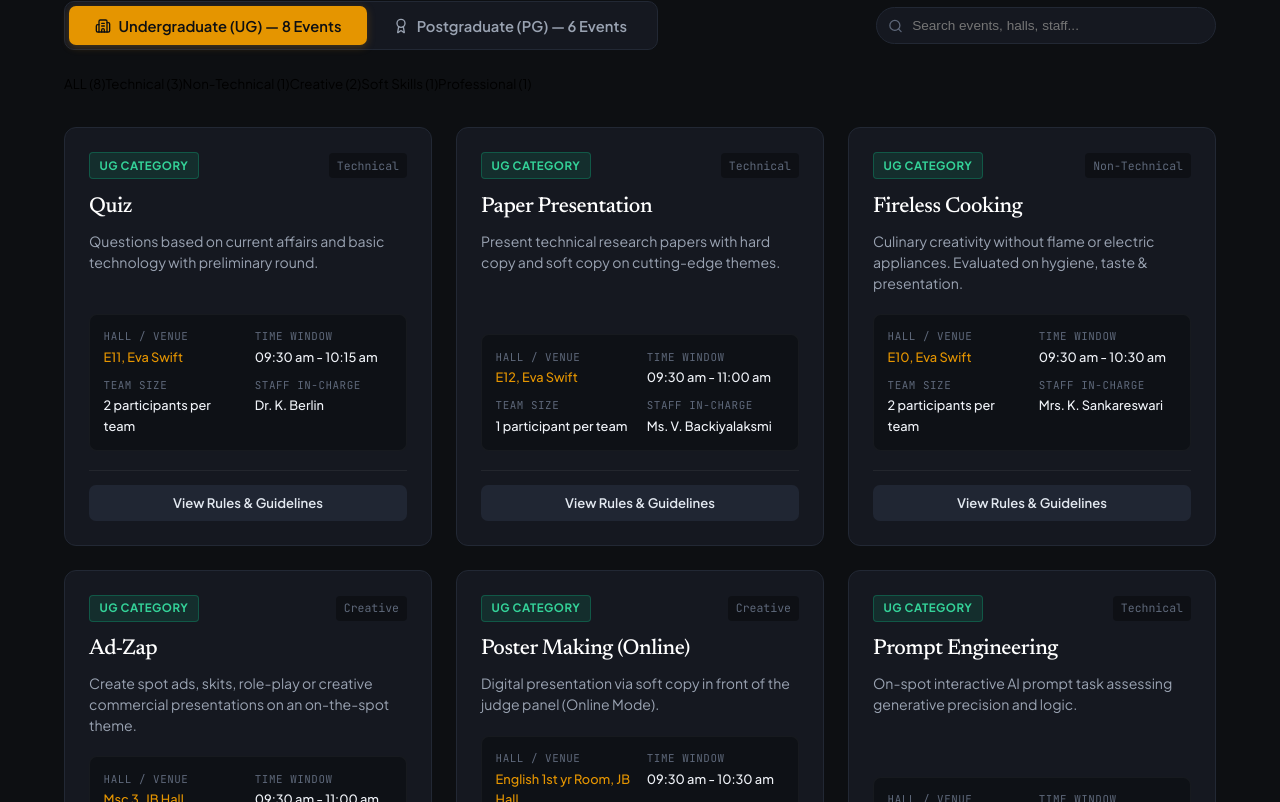
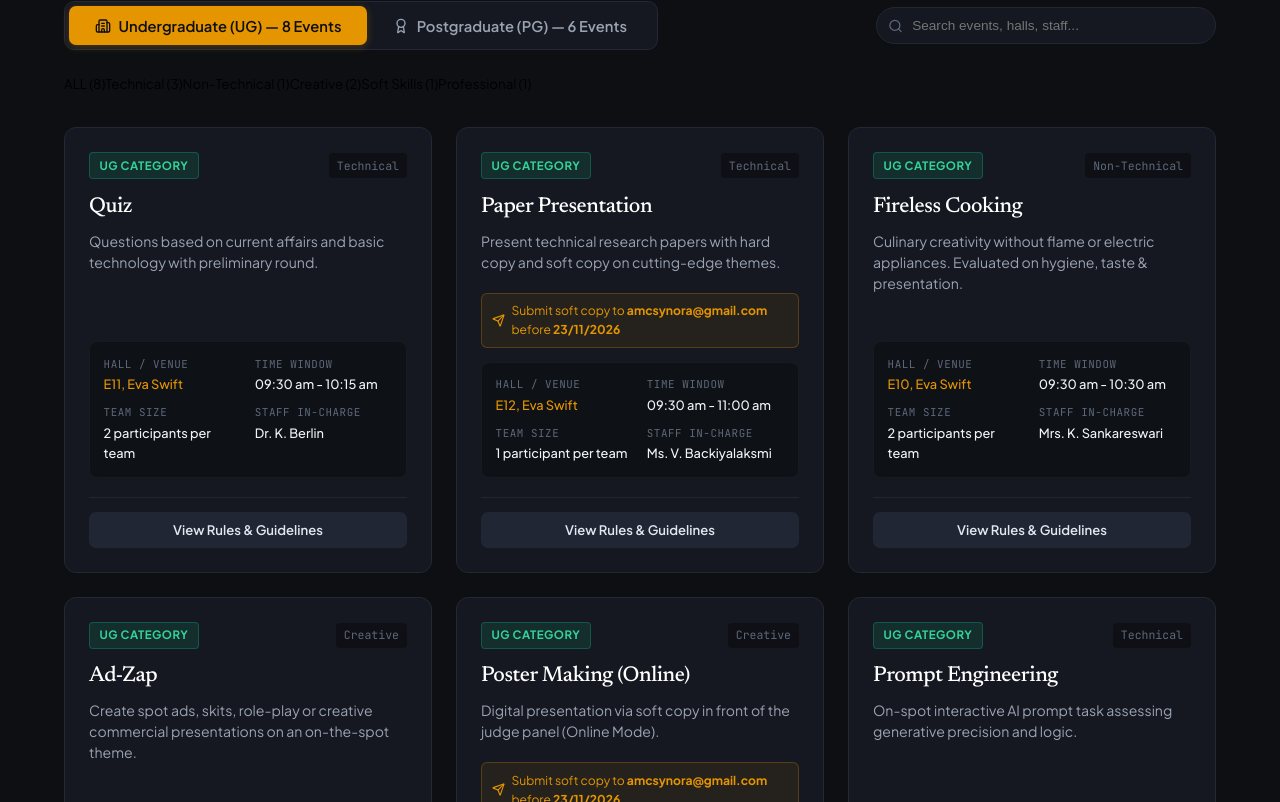
Before and after one commit to mogesh-developer/SYNORA_2K26, a React (Vite) app: page / in a window 1280 px wide. Shown: the part 1378-2180 px from the top of the page. Built offline with nearby package versions, Linux system fonts and the light colour scheme.

Commit message:
feat: add contact mail amcsynora@gmail.com and soft copy submission deadline 23/11/2026 to online events

```diff
--- a/src/App.jsx
+++ b/src/App.jsx
@@ -20,7 +20,9 @@ import {
   Timer,
   Laptop,
   Trophy,
-  Scale
+  Scale,
+  Mail,
+  Send
 } from "lucide-react";
 
 export default function App() {
@@ -365,6 +367,24 @@ export default function App() {
                   <h3 className="card-title">{event.title}</h3>
                   <p className="card-desc">{event.shortDesc}</p>
 
+                  {event.requiresSubmission && (
+                    <div style={{
+                      display: "flex",
+                      alignItems: "center",
+                      gap: "6px",
+                      background: "rgba(229, 149, 0, 0.08)",
+                      border: "1px solid rgba(229, 149, 0, 0.25)",
+                      borderRadius: "6px",
+                      padding: "0.45rem 0.65rem",
+                      fontSize: "0.76rem",
+                      color: "var(--accent)",
+                      marginBottom: "0.85rem"
+                    }}>
+                      <Send size={13} style={{ flexShrink: 0 }} />
+                      <span>Submit soft copy to <strong>{event.submissionEmail}</strong> before <strong>{event.submissionDeadline}</strong></span>
+                    </div>
+                  )}
+
                   <div className="card-spec-grid">
                     <div className="spec-cell">
                       <span className="spec-title">Hall / Venue</span>
@@ -454,6 +474,38 @@ export default function App() {
                     <li key={idx}>{rule}</li>
                   ))}
                 </ul>
+
+                {activeEventModal.requiresSubmission && (
+                  <div style={{
+                    marginTop: "1.2rem",
+                    padding: "0.85rem 1rem",
+                    background: "rgba(229, 149, 0, 0.08)",
+                    border: "1px solid rgba(229, 149, 0, 0.3)",
+                    borderRadius: "8px",
+                    display: "flex",
+                    alignItems: "center",
+                    justifyContent: "space-between",
+                    gap: "0.75rem",
+                    flexWrap: "wrap"
+                  }}>
+                    <div style={{ display: "flex", alignItems: "center", gap: "0.6rem" }}>
+                      <Mail size={18} color="var(--accent)" />
+                      <div>
+                        <div style={{ fontSize: "0.82rem", fontWeight: 700, color: "#fff" }}>Soft Copy Email Submission</div>
+                        <div style={{ fontSize: "0.76rem", color: "var(--text-muted)" }}>
+                          Send to <strong style={{ color: "var(--accent)" }}>{activeEventModal.submissionEmail}</strong> on or before <strong>{activeEventModal.submissionDeadline}</strong>
+                        </div>
+                      </div>
+                    </div>
+                    <a
+                      href={`mailto:${activeEventModal.submissionEmail}?subject=${encodeURIComponent(`${activeEventModal.title} (${activeEventModal.category}) - Soft Copy Submission`)}`}
+                      className="btn-secondary"
+                      style={{ padding: "0.4rem 0.8rem", fontSize: "0.78rem" }}
+                    >
+                      <span>Compose Mail</span>
+                    </a>
+                  </div>
+                )}
               </div>
 
               <div className="modal-footer">
@@ -603,6 +655,16 @@ export default function App() {
               <p className="footer-college-sub">
                 {FESTIVAL_INFO.college} (Autonomous) • {FESTIVAL_INFO.department}
               </p>
+              <div style={{ display: "flex", alignItems: "center", gap: "6px", marginTop: "4px", fontSize: "0.82rem" }}>
+                <Mail size={13} color="var(--accent)" />
+                <span style={{ color: "var(--text-faint)" }}>Official Contact:</span>
+                <a
+                  href={`mailto:${FESTIVAL_INFO.contactEmail}`}
+                  style={{ color: "var(--accent)", textDecoration: "none", fontWeight: 600 }}
+                >
+                  {FESTIVAL_INFO.contactEmail}
+                </a>
+              </div>
             </div>
 
             <div className="footer-actions-side">
--- a/src/festData.js
+++ b/src/festData.js
@@ -20,7 +20,7 @@ export const FESTIVAL_INFO = {
   ugGoogleFormUrl: "https://docs.google.com/forms/d/e/1FAIpQLSeFDoOmhDGrnAva5a3s7UffPSpaT6ziTMslVgHMOGuuZyJHtQ/viewform?usp=dialog", // UG Registration Form
   pgGoogleFormUrl: "https://docs.google.com/forms/d/e/1FAIpQLSepOhnhrB9NgsQ_zhBeZPifoZghPAlHvT73Dcx5Rf49jsggqg/viewform?usp=publish-editor", // PG Registration Form
   googleFormUrl: "https://docs.google.com/forms/d/e/1FAIpQLSeFDoOmhDGrnAva5a3s7UffPSpaT6ziTMslVgHMOGuuZyJHtQ/viewform?usp=dialog", // Default Fallback Form
-  contactEmail: "synora.cs@americancollege.edu.in",
+  contactEmail: "amcsynora@gmail.com",
   convenorContact: "+91 98401 23456"
 };
 
@@ -55,7 +55,7 @@ export const STRUCTURED_GUIDELINES = [
   {
     category: "Digital Challenge",
     title: "Poster Making (Online Mode)",
-    desc: "Poster Making will be executed online. Participants present their soft copy directly in front of the judge panel via the digital projection setup.",
+    desc: "Poster Making will be executed online. Participants must submit their soft copy to amcsynora@gmail.com on or before 23/11/2026. Presentation will be conducted in front of the judge panel via digital projection.",
     badge: "Digital"
   },
   {
@@ -106,9 +106,13 @@ export const EVENTS = [
     time: "09:30 am - 11:00 am",
     duration: "3 mins presentation + 2 mins queries",
     staffIncharge: "Ms. V. Backiyalaksmi",
+    requiresSubmission: true,
+    submissionDeadline: "23/11/2026",
+    submissionEmail: "amcsynora@gmail.com",
     rules: [
       "1 participant per team.",
       "Participants should bring hard copy and soft copy.",
+      "Soft copy of PPT / Paper must be submitted to amcsynora@gmail.com on or before 23/11/2026.",
       "Time Duration: 3 minutes for presentation and 2 minutes for queries.",
       "Topics:",
       "• Emerging Trends, Innovations and Challenges in Science, Technology and Society",
@@ -170,10 +174,14 @@ export const EVENTS = [
     time: "09:30 am - 10:30 am",
     duration: "1 hour",
     staffIncharge: "Department Coordinator",
+    requiresSubmission: true,
+    submissionDeadline: "23/11/2026",
+    submissionEmail: "amcsynora@gmail.com",
     rules: [
       "1 participant per team.",
       "Digital presentation via soft copy in front of judges.",
       "Note: This event conduction will be online.",
+      "Participants must email their poster soft copy to amcsynora@gmail.com on or before 23/11/2026.",
       "Topics:",
       "• Save Earth, Save Future",
       "• Go Green, Live Clean",
@@ -269,9 +277,13 @@ export const EVENTS = [
     time: "09:30 am - 11:30 am",
     duration: "3 mins presentation + 2 mins queries",
     staffIncharge: "Ms. V. Backiyalaksmi",
+    requiresSubmission: true,
+    submissionDeadline: "23/11/2026",
+    submissionEmail: "amcsynora@gmail.com",
     rules: [
       "1 participant per team.",
       "Participants should bring hard copy and soft copy.",
+      "Soft copy of PPT / Paper must be submitted to amcsynora@gmail.com on or before 23/11/2026.",
       "Time Duration: 3 minutes for presentation and 2 minutes for queries.",
       "Topics:",
       "• Emerging Trends, Innovations and Challenges in Science, Technology and Society",
@@ -292,9 +304,13 @@ export const EVENTS = [
     time: "09:30 am - 11:00 am",
     duration: "3 mins presentation + 2 mins queries",
     staffIncharge: "Mr. M. Silvanus Manual",
+    requiresSubmission: true,
+    submissionDeadline: "23/11/2026",
+    submissionEmail: "amcsynora@gmail.com",
     rules: [
       "1 participant per team.",
       "Participants should bring soft copy and hard copy.",
+      "Soft copy of the startup pitch presentation must be submitted to amcsynora@gmail.com on or before 23/11/2026.",
       "Time: 3 minutes for presentation and 2 minutes for queries."
     ]
   },
```
